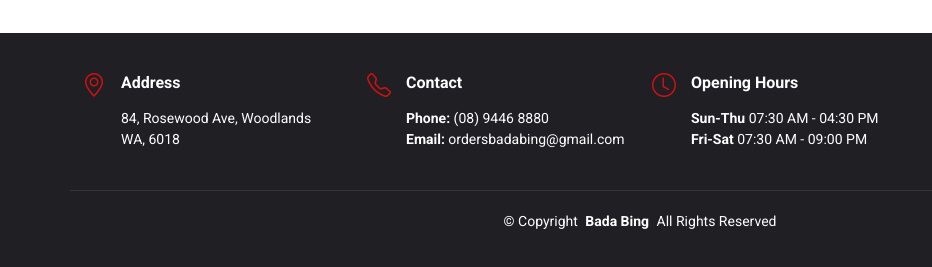
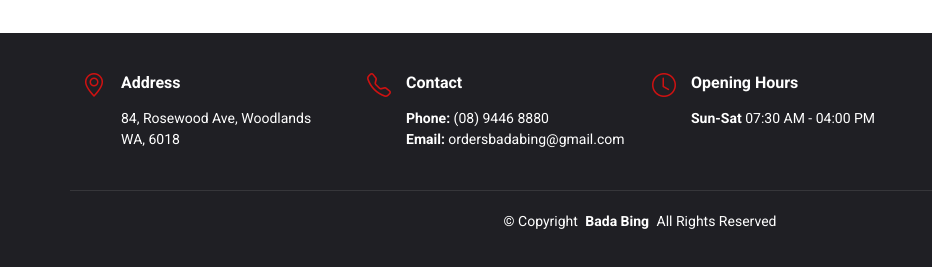
Before and after one commit to hkpatel2211/badabingcafe, a plain HTML site: page index.html in a window 1280 px wide. Shown: the part 4833-5100 px from the top of the page, 0-932 px from the left. Drawn offline with Linux system fonts and the light colour scheme; some packages are replaced by stand-ins of ours; a script that the page names is missing.

Commit message:
Update index.html

```diff
--- a/index.html
+++ b/index.html
@@ -358,8 +358,8 @@
           <div>
             <h4>Opening Hours</h4>
             <p>
-              <strong>Sun-Thu</strong> <span>07:30 AM - 04:30 PM</span><br>
-              <strong>Fri-Sat</strong> <span>07:30 AM - 09:00 PM </span>
+              <strong>Sun-Sat</strong> <span>07:30 AM - 04:00 PM</span><br>
+
             </p>
           </div>
         </div>
```
